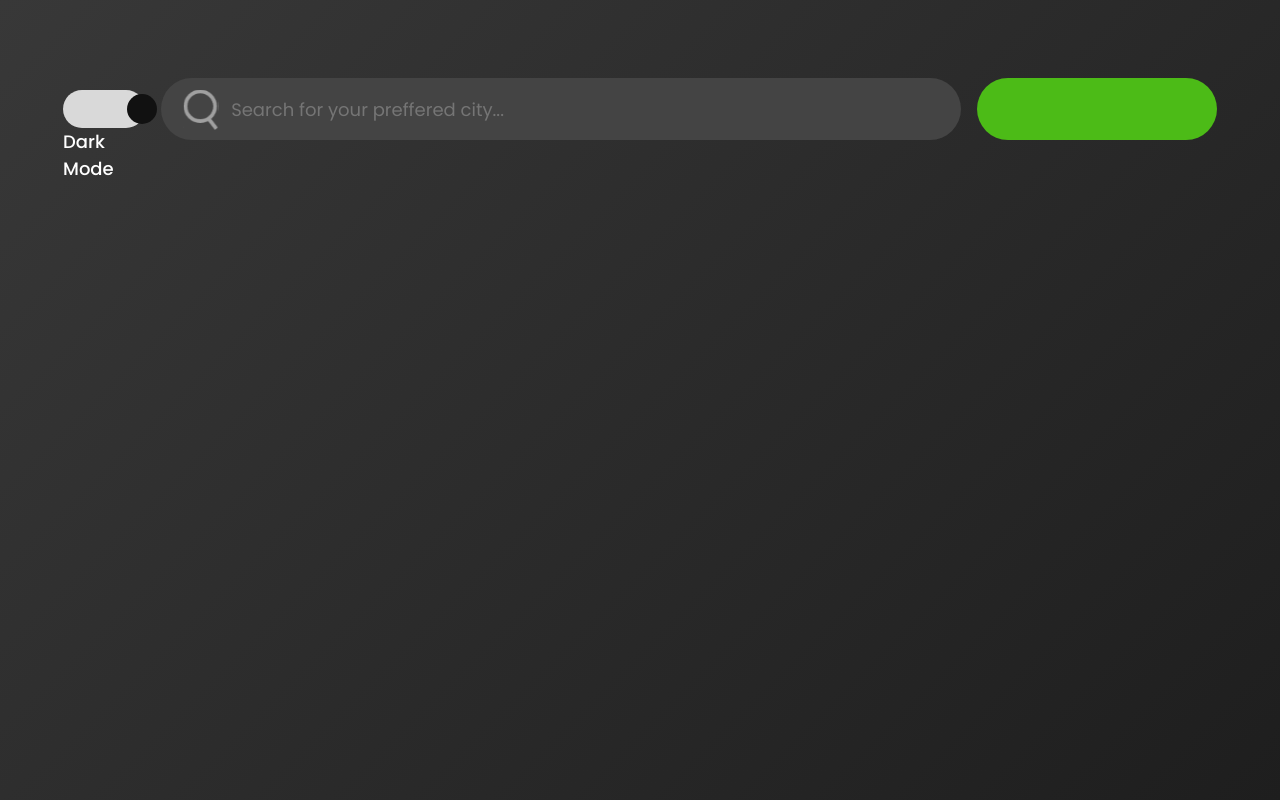
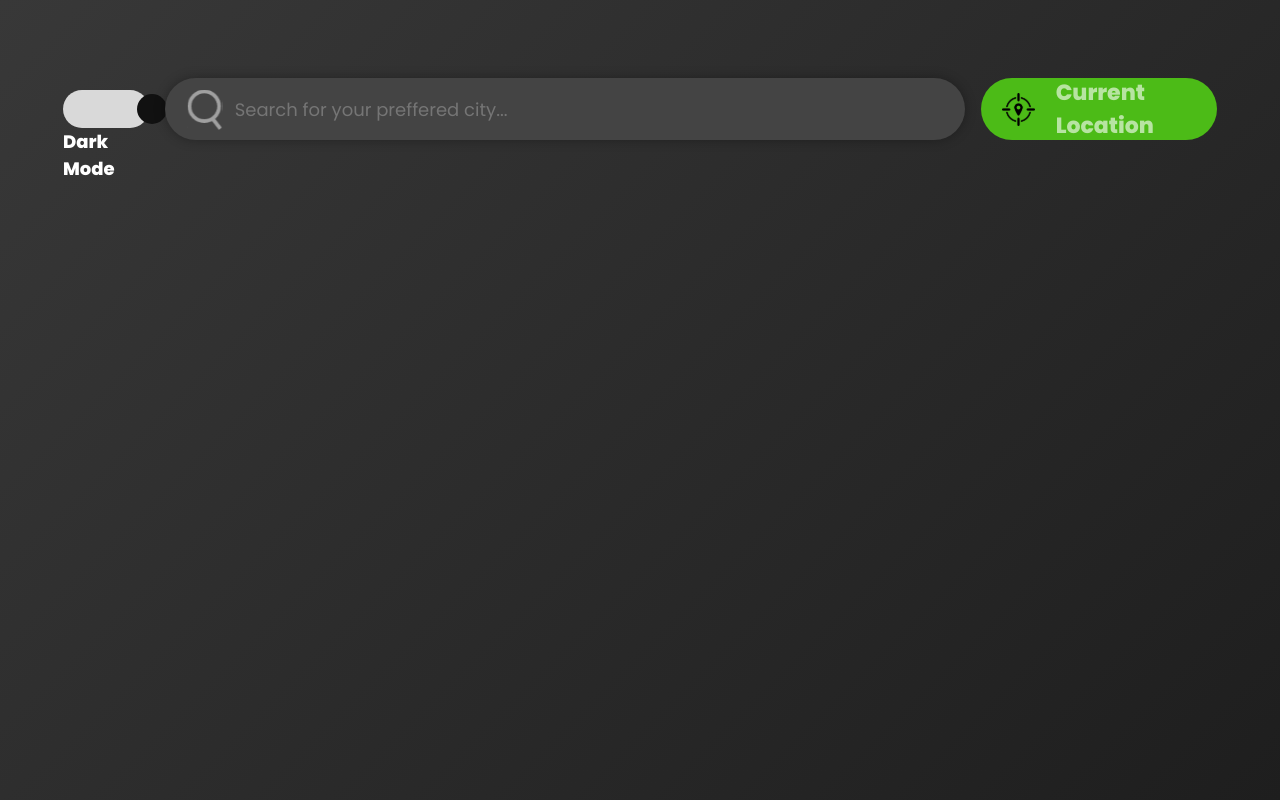
Before and after one commit to Last-Reader/weather-app, a React (Vite) app: page / in a window 1280 px wide. Built offline with nearby package versions, Linux system fonts and the light colour scheme.

Commit message:
feat: topbar complete

```diff
--- a/src/components/TopBar/index.tsx
+++ b/src/components/TopBar/index.tsx
@@ -1,5 +1,6 @@
-import { CurrentLocation, LabelSwitch, LabelText, SearchBox, SearchIcon, SwitchInput, Toggle, TopBarContainer, TopInput, Trace } from "./styled";
+import { CurrentLocation, LabelSwitch, LabelText, LocationImg, SearchBox, SearchIcon, SwitchInput, Toggle, TopBarContainer, TopInput, Trace } from "./styled";
 import searchIcon from '@assets/search.svg'
+import locatIcon from '@assets/location.svg'
 
 type Props = {
     isDark: boolean,
@@ -23,7 +24,10 @@ function TopBar({isDark, onToggle}: Props) {
                     <SearchIcon src={searchIcon}/>
                     <TopInput placeholder='Search for your preffered city...'/>
                 </SearchBox>
-                <CurrentLocation />
+                <CurrentLocation>
+                    <LocationImg src={locatIcon}/>
+                    Current Location
+                </CurrentLocation>
             </TopBarContainer>
         </>
     )
--- a/src/components/TopBar/styled.ts
+++ b/src/components/TopBar/styled.ts
@@ -9,7 +9,7 @@ export const TopBarContainer = styled.div`
 `
 export const LabelSwitch = styled.label`
     position: relative;
-    width: 100px;
+    width: 110px;
     height: 38px;
     display: block;
     cursor: pointer;
@@ -38,18 +38,16 @@ export const Toggle = styled.span<{ $checked: boolean }>`
     background-color: #111111;
     width: 30px;
     height: 30px;
-    transform: translateX(${({ $checked }) => ($checked ? '0' : '60px')});
+    transform: translateX(${({ $checked }) => ($checked ? '0' : '70px')});
     transition: transform 0.2s ease;
 `
 export const LabelText = styled.span`
     display: block;
     color: #fff;
-    font-size: 14px;
-    font-weight: 500;
     user-select: none;
     font-family: Poppins;
     font-size: 18px;
-    font-weight: extraBold;
+    font-weight: 800;
 `
 export const TopInput = styled.input`
     background-color: #444444;
@@ -63,6 +61,7 @@ export const TopInput = styled.input`
     color: #FFF9;
     font-family: Poppins;
     font-size: 18px;
+    box-shadow: 0 0 12px rgba(0, 0, 0, 0.3);
 `
 export const SearchIcon = styled.img`
     position: absolute;
@@ -85,5 +84,16 @@ export const CurrentLocation = styled.span`
     position: relative;
     width: 292px;
     height: 62px;
-    display: block;
+    display: flex;
+    align-items: center;
+    padding: 20px;
+    color: #FFF9;
+    font-family: Poppins;
+    font-size: 22px;
+    font-weight: 800;
+    gap: 20px;
 `
+export const LocationImg = styled.img`
+    width: 35px;
+    height: 35px;
+`
```
